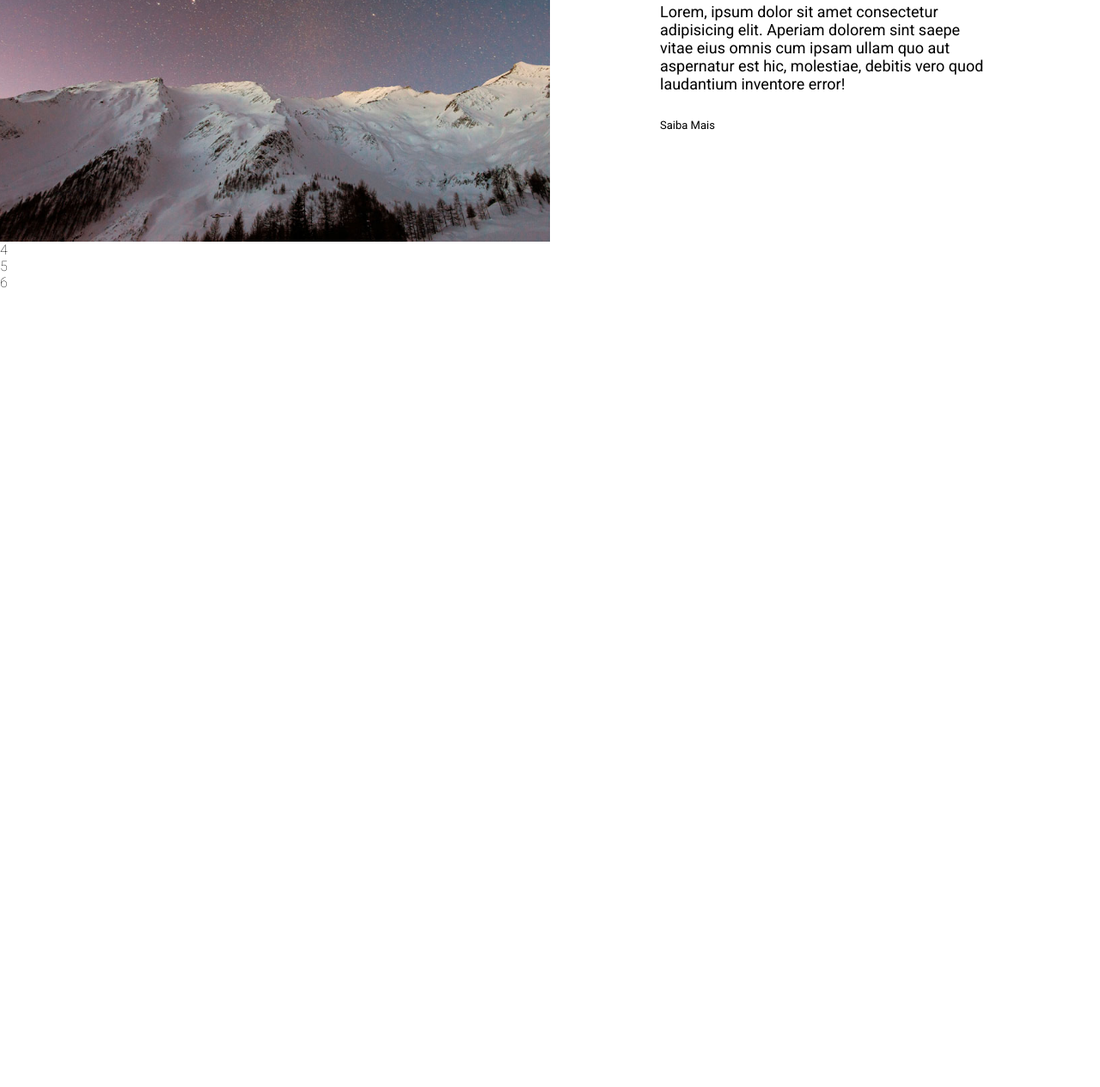
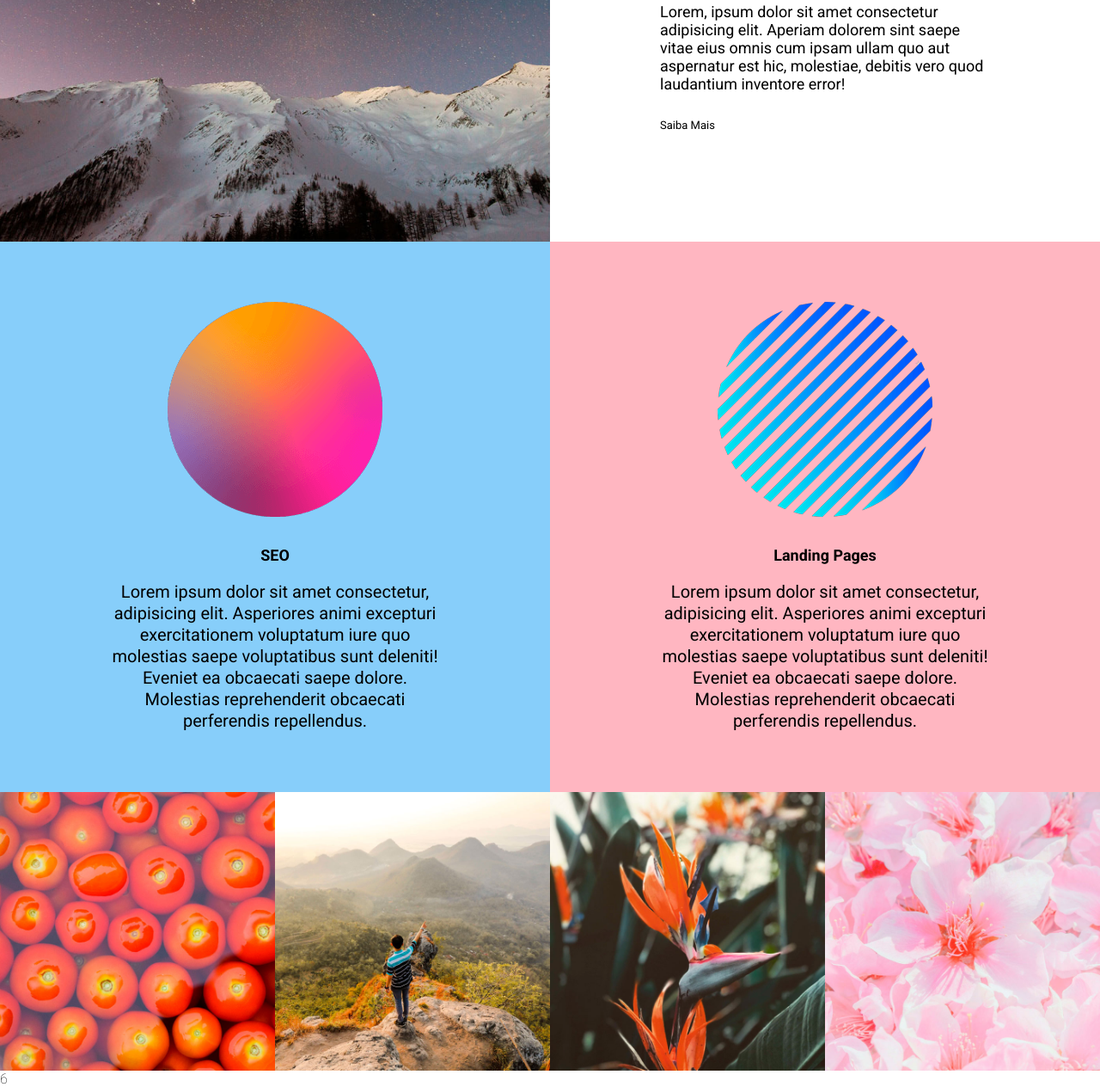
Before and after one commit to Caabee/Landing-page-agencia-xyz, a plain HTML site: page index.html in a window 1280 px wide. Shown: the part 1472-2736 px from the top of the page at 86% size. Before the commit the page ends 1810 px from the top, so only its background shows below. Drawn offline with Linux system fonts and the light colour scheme.

Commit message:
feita modificação no projects html e css

```diff
--- a/index.html
+++ b/index.html
@@ -93,11 +93,49 @@
     </section>
 
     <section class="services">
-        4
+        <div class="service">
+            <img src="./src/images/bolinha1.png" alt="bolinha1" />
+            <div class="service-info">
+                <h3>SEO</h3>
+                <p>Lorem ipsum dolor sit amet consectetur, adipisicing elit. Asperiores animi excepturi exercitationem
+                    voluptatum iure quo molestias saepe voluptatibus sunt deleniti! Eveniet ea obcaecati saepe dolore.
+                    Molestias reprehenderit obcaecati perferendis repellendus.</p>
+            </div>
+        </div>
+
+        <div class="service">
+            <img src="./src/images/bolinha2.png" alt="bolinha2" />
+            <div class="service-info">
+                <h3>Landing Pages</h3>
+                <p>Lorem ipsum dolor sit amet consectetur, adipisicing elit. Asperiores animi excepturi exercitationem
+                    voluptatum iure quo molestias saepe voluptatibus sunt deleniti! Eveniet ea obcaecati saepe dolore.
+                    Molestias reprehenderit obcaecati perferendis repellendus.</p>
+            </div>
+        </div>
     </section>
 
     <section class="projects">
-        5
+        <div class="project">
+            <a href="">
+                <img src="./src/images/tomatoes.jpg" alt="tomatoes">
+            </a>
+        </div>
+        <div class="project">
+            <a href="">
+                <img src="./src/images/landscape.jpg" alt="landscape">
+            </a>
+        </div>
+        <div class="project">
+            <a href="">
+                <img src="./src/images/plants3.jpg" alt="plants3">
+            </a>
+        </div>
+        <div class="project">
+            <a href="">
+                <img src="./src/images/flowers.jpg" alt="flowers">
+            </a>
+        </div>
+
     </section>
 
     <footer class="footer">
--- a/src/css/style.css
+++ b/src/css/style.css
@@ -161,12 +161,77 @@ body {
 
 .services {
     grid-area: services;
+    display: grid;
+    grid-template-columns: 1fr 1fr;
+    text-align: center;
+}
+
+.services .service {
+    padding: 70px 20px;
+}
+
+.services .service img {
+    width: 250px;
+    margin-bottom: 30px;
+}
+
+.services .service h3 {
+    font-size: 1.8rem;
+    font-weight: 700;
+}
+
+.services .service p {
+    font-size: 2rem;
+    font-weight: 400;
+    max-width: 400px;
+    margin: 20px auto 0;
+    line-height: 25px;
+}
+
+.services .service:nth-child(1) {
+    background-color: lightskyblue;
+}
+
+.services .service:nth-child(2) {
+    background-color: lightpink;
+}
+
+@media (max-width: 450px) {
+    .services {
+        grid-template-columns: 1fr;
+    }
 }
 
 /* PROJECTS */
 
 .projects {
     grid-area: projects;
+    display: grid;
+    grid-template-columns: repeat(4, 1fr);
+}
+
+.projects img {
+    height: 100%;
+    transition: 0.3s ease;
+}
+
+.projects a:hover{
+    opacity: 0.8;
+
+}
+
+@media (max-width:768px){
+    .projects {
+        grid-template-columns: 1fr 1fr;
+        grid-template-rows: 1fr 1fr;
+    }
+}
+
+@media (max-width:450px){
+    .projects {
+        grid-template-columns: 1fr;
+        grid-template-rows: repeat(4, 1fr);
+    }
 }
 
 /* FOOTER */
```
